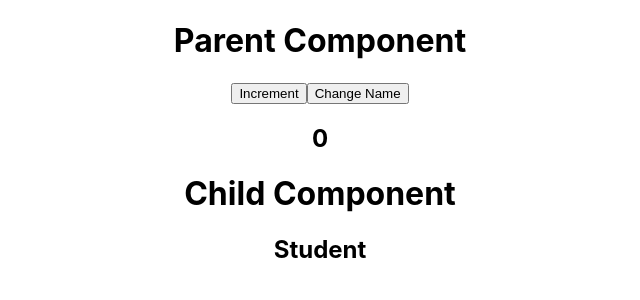
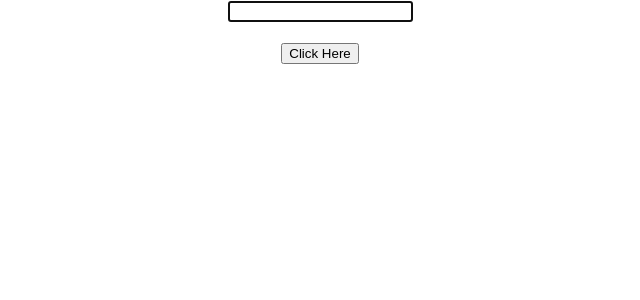
Before and after one commit to vijayadithya831/personal, a React (Create React App) app in the folder Full Stack/React/learn-react/: page / in a window 1280 px wide. Shown: the top 300 px of the page, without its empty margins (320-960 px from the left). Built offline with nearby package versions, Linux system fonts and the light colour scheme.

Commit message:
files updated

```diff
--- a/Full Stack/React/learn-react/src/App.js
+++ b/Full Stack/React/learn-react/src/App.js
@@ -13,7 +13,8 @@ import './App.css';
 // import ParentComponent from './Components/ParentComponent';
 // import NormalCompForIncrement from './Components/NormalCompForIncrement';
 // import PureCompForIncrement from './Components/PureCompForIncrement';
-import Parent from './Parent';
+// import Parent from './Parent';
+import RefPractice from './Components/RefPractice';
 
 function App() {
   return (
@@ -62,7 +63,8 @@ function App() {
         {/* <ParentComponent/> */}
         {/* <NormalCompForIncrement/>
         <PureCompForIncrement/> */}
-        <Parent/>
+        {/* <Parent/> */}
+        <RefPractice/>
 
 
     </div>
--- a/Full Stack/React/learn-react/src/Parent.js
+++ b/Full Stack/React/learn-react/src/Parent.js
@@ -1,5 +1,6 @@
 import React, {useState} from 'react';
 import {MemoizedChild} from './Child';
+// import {Child} from './Child';
 
 const Parent = () => {
     const [count,setCount] = useState(0)
@@ -12,6 +13,7 @@ const Parent = () => {
             <button onClick={() => setName('Vijay')}>Change Name</button>
             <h2>{count}</h2>
             <MemoizedChild name={name}/>
+            {/* <Child name={name}/> */}
         </div>
     );
 }
```
Also changed, not shown: Full Stack/React/learn-react/src/Child.js (line endings or trailing spaces), 1 other file (tests, documents, lock files or other folders).
